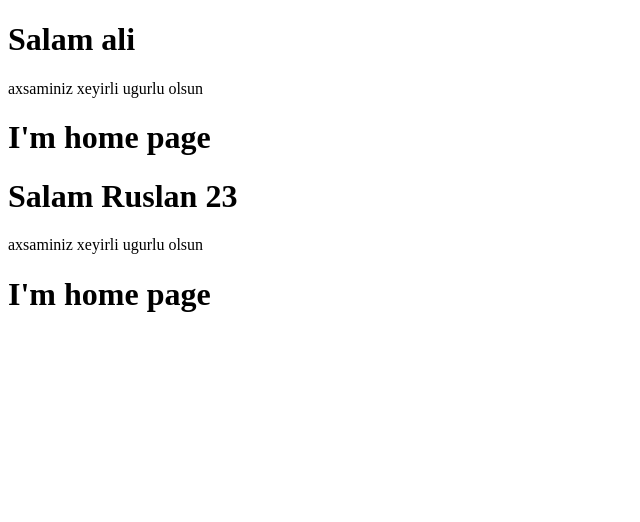
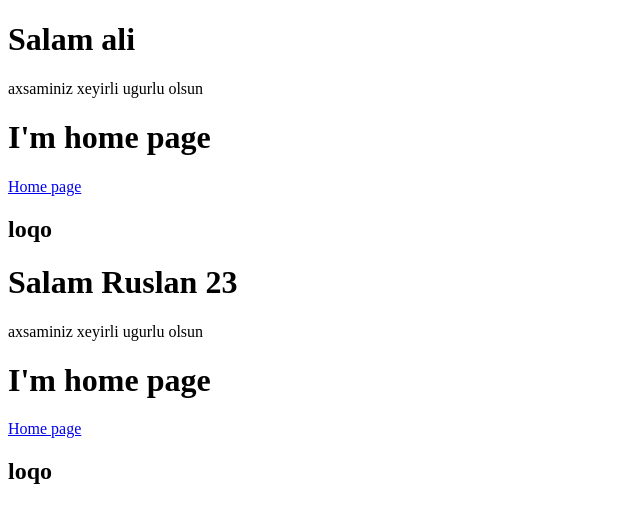
Before and after one commit to ruslaRuslan/react-home, a React (Vite) app: page / in a window 1280 px wide. Shown: the top 522 px of the page, without its empty margins (0-640 px from the left). Built offline with nearby package versions, Linux system fonts and the light colour scheme.

Commit message:
Home.jsx-i Footer.jsx-de cagirdim

```diff
--- /dev/null
+++ b/src/Footer.jsx
@@ -0,0 +1,10 @@
+function Footer() {
+    return (
+        <div>
+            <a href="/">Home page</a>
+            <h2>loqo</h2>
+        </div>
+    )
+}
+
+export default Footer;
--- a/src/Home.jsx
+++ b/src/Home.jsx
@@ -1,7 +1,10 @@
+import Footer from "./Footer"
+
 function Home() {
     return (
         <div>
             <h1>I'm home page</h1>
+            <Footer />
         </div>
     )
 }
```
